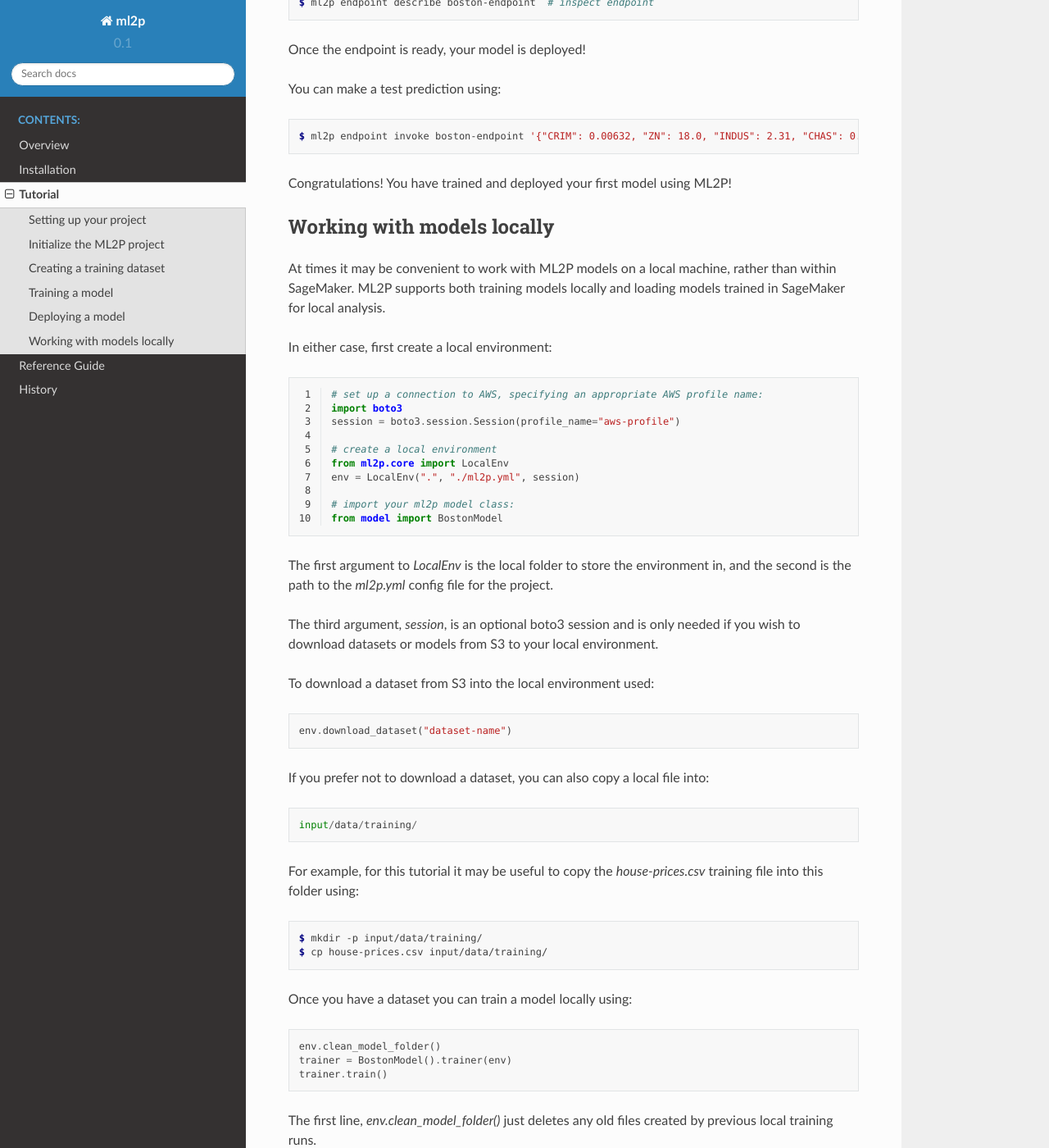
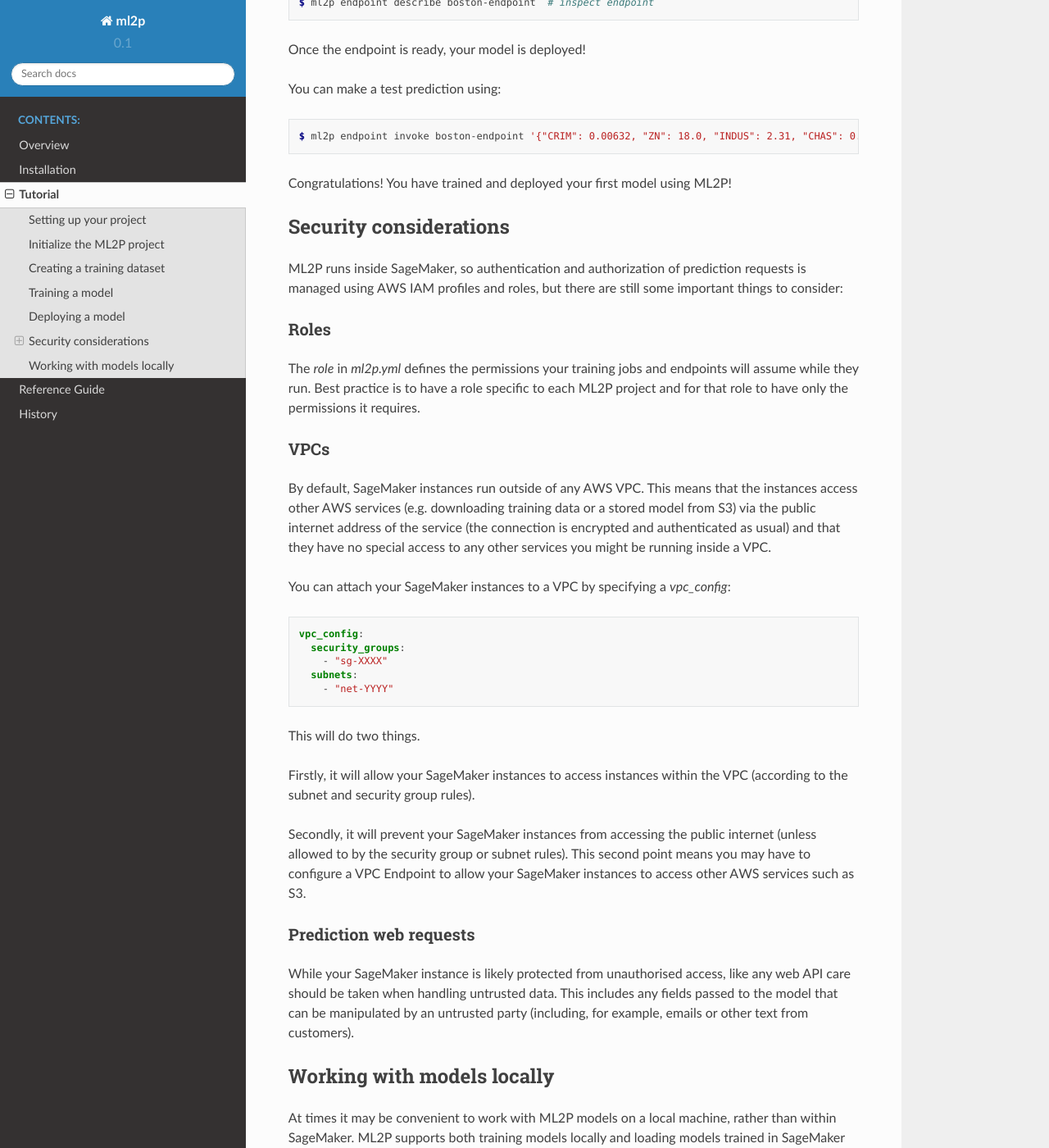
Before and after one commit to prodigyfinance/ml2p, a Sphinx documentation site: the page built from docs/tutorial/index.rst, in a window 1280 px wide and 1400 px high, scrolled down 7519 px. Shown: the whole window at 82% size. Built offline with Sphinx 7.4.7 and the Read the Docs theme 2.0.0, drawn with Linux system fonts in a browser that asks for light colours.

Commit message:
Document security considerations in tutorial.

```diff
--- a/docs/tutorial/index.rst
+++ b/docs/tutorial/index.rst
@@ -241,6 +241,61 @@
 Congratulations! You have trained and deployed your first model using ML2P!
 
 
+Security considerations
+-----------------------
+
+ML2P runs inside SageMaker, so authentication and authorization of prediction
+requests is managed using AWS IAM profiles and roles, but there are still
+some important things to consider:
+
+Roles
+^^^^^
+
+The `role` in `ml2p.yml` defines the permissions your training jobs and
+endpoints will assume while they run. Best practice is to have a role
+specific to each ML2P project and for that role to have only the permissions
+it requires.
+
+VPCs
+^^^^
+
+By default, SageMaker instances run outside of any AWS VPC. This means that
+the instances access other AWS services (e.g. downloading training data or a
+stored model from S3) via the public internet address of the service (the
+connection is encrypted and authenticated as usual) and that they have no
+special access to any other services you might be running inside a VPC.
+
+You can attach your SageMaker instances to a VPC by specifying a
+`vpc_config`:
+
+.. code-block:: yaml
+
+  vpc_config:
+    security_groups:
+      - "sg-XXXX"
+    subnets:
+      - "net-YYYY"
+
+This will do two things.
+
+Firstly, it will allow your SageMaker instances to
+access instances within the VPC (according to the subnet and security group
+rules).
+
+Secondly, it will prevent your SageMaker instances from accessing
+the public internet (unless allowed to by the security group or subnet rules).
+This second point means you may have to configure a VPC Endpoint to allow
+your SageMaker instances to access other AWS services such as S3.
+
+Prediction web requests
+^^^^^^^^^^^^^^^^^^^^^^^
+
+While your SageMaker instance is likely protected from unauthorised access,
+like any web API care should be taken when handling untrusted data. This
+includes any fields passed to the model that can be manipulated by an
+untrusted party (including, for example, emails or other text from customers).
+
+
 Working with models locally
 ---------------------------
 
```
